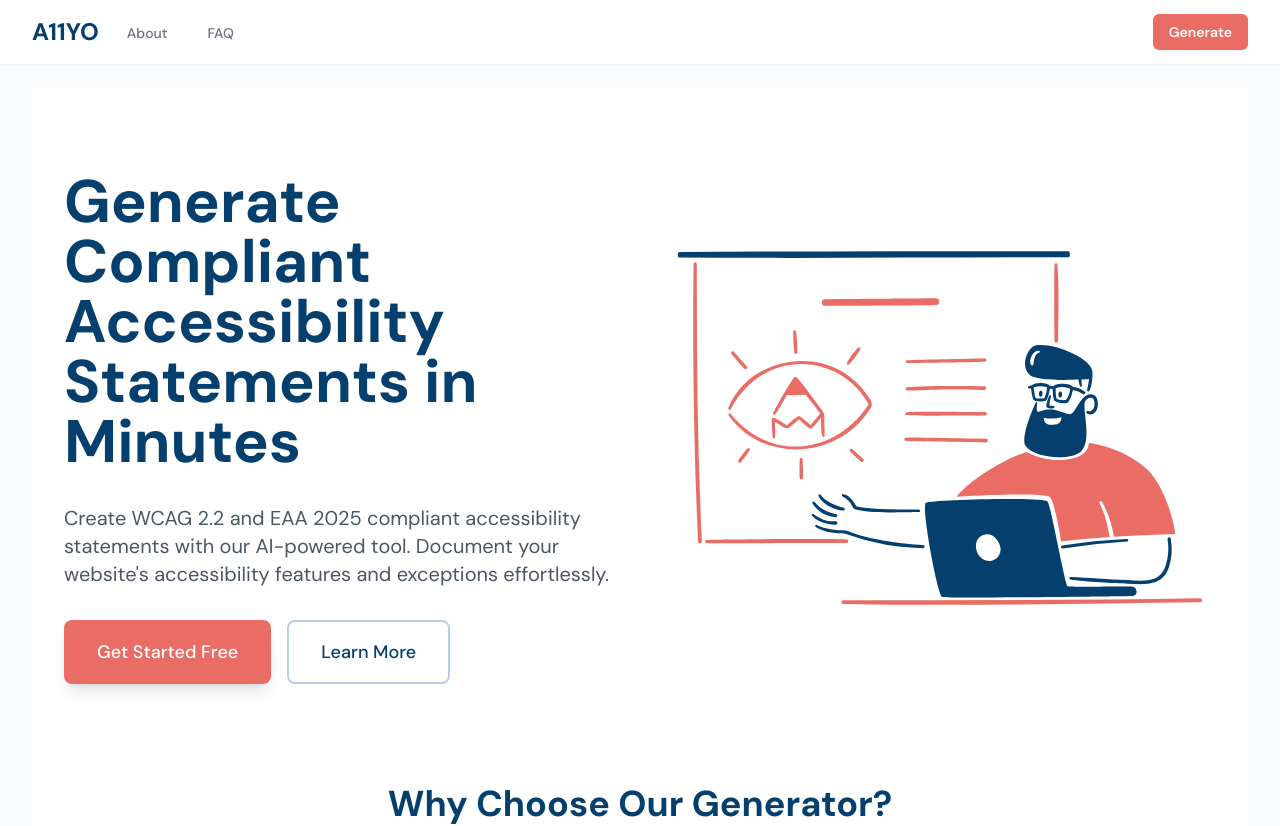
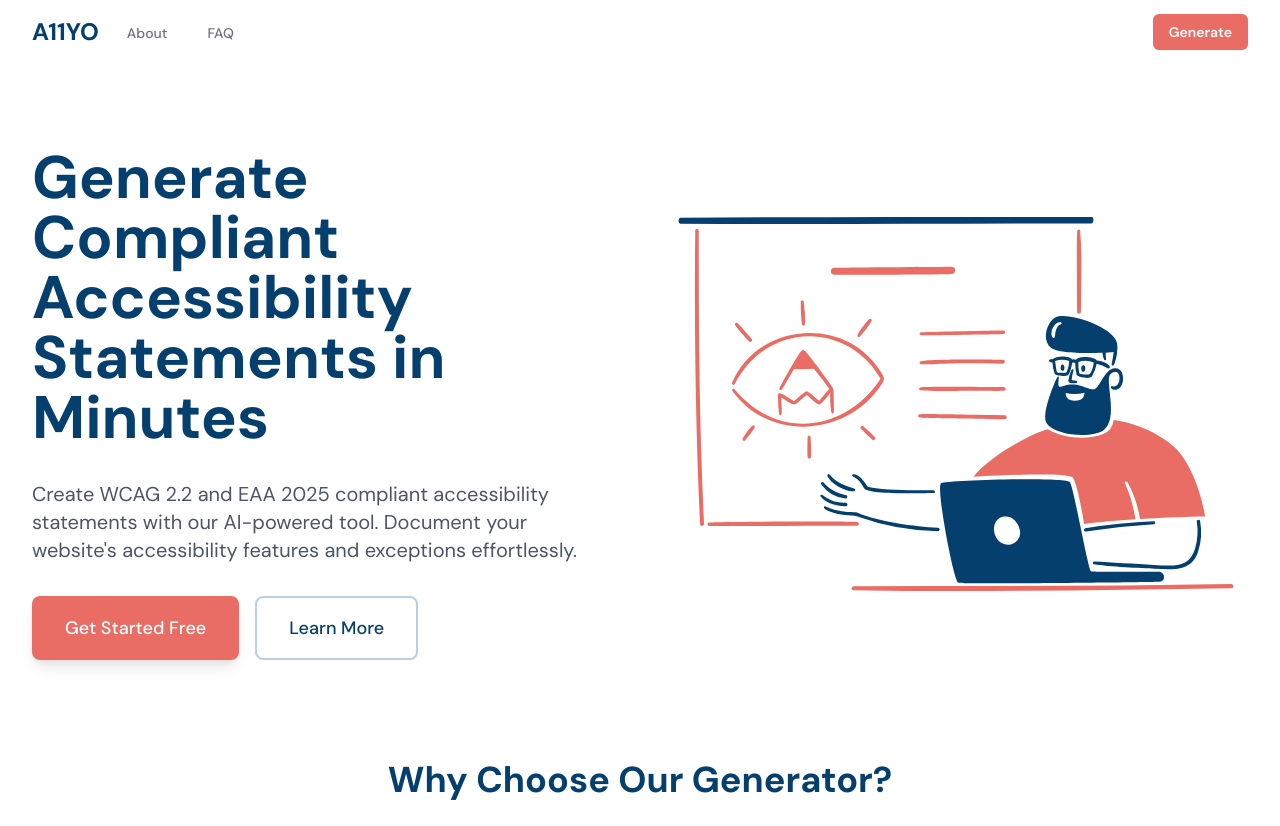
Before and after one commit to thefergflannery/a11yup, a React (Vite) app in the folder client/: page / in a window 1280 px wide. Shown: the top 826 px of the page. Built offline with nearby package versions, Linux system fonts and the light colour scheme.

Commit message:
fix: Remove white background from hero section and fix footer layout

```diff
--- a/client/src/App.tsx
+++ b/client/src/App.tsx
@@ -212,7 +212,7 @@
 
       <main className="flex-1">
         {/* Hero Section */}
-        <section className="min-h-[85vh] py-12 px-4 sm:px-6 lg:px-8 flex items-center w-full bg-white">
+        <section className="min-h-[85vh] py-12 px-4 sm:px-6 lg:px-8 flex items-center w-full">
           <div className="w-full max-w-7xl mx-auto">
             <div className="grid grid-cols-1 lg:grid-cols-2 gap-12 items-center">
               <div className="space-y-8 text-center lg:text-left">
@@ -912,6 +912,7 @@
           <Route path="/results" element={<Results />} />
           <Route path="/compliance" element={<Compliance />} />
         </Routes>
+        <Footer />
       </Layout>
       <Analytics />
     </Router>
--- a/client/src/components/Layout.tsx
+++ b/client/src/components/Layout.tsx
@@ -107,11 +107,7 @@
         )}
       </Disclosure>
 
-      <main>
-        <div className="mx-auto max-w-7xl py-6 sm:px-6 lg:px-8">
-          {children}
-        </div>
-      </main>
+      {children}
     </div>
   );
 }
```
